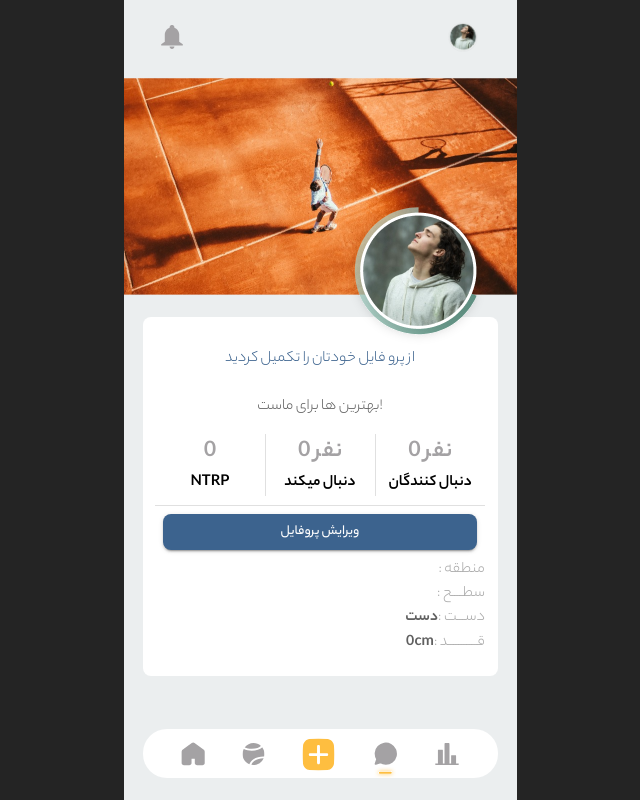
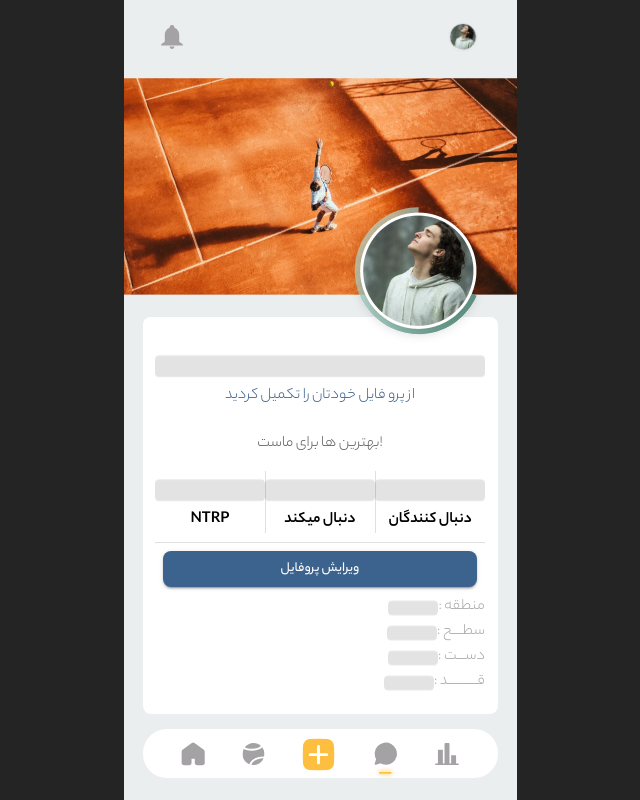
Before and after one commit to nightfury-305244/Court, a React (Vite) app: page /profile in a window 1280 px wide. Shown: the whole page, without its empty margins (320-960 px from the left). Built offline with nearby package versions, Linux system fonts and the light colour scheme; sample sign-in values are in the browser's storage.

Commit message:
set skeleton

```diff
--- a/src/pages/profile/EditProfile.tsx
+++ b/src/pages/profile/EditProfile.tsx
@@ -2,7 +2,7 @@ import {
   Box, Card, CardContent,
   Avatar, styled, InputAdornment, TextField, Slider, Typography, Button
 } from '@mui/material';
-import { useState } from 'react';
+import { useEffect, useState } from 'react';
 import pointSVG from "../../assets/point.svg"
 import taskSVG from "../../assets/task.svg"
 import avatar from '../../assets/avatar.png'
@@ -66,6 +66,10 @@ const EditProfile = (_props: Props) => {
   };
 
   const user: UserState = useAppSelector(({user}) => user);
+
+  useEffect(()=>{
+    setRating(user.ntrp);
+  },[])
   return (
     <Box sx={{ p: 2 }}>
       <Card sx={{ borderRadius: '8px', overflow: 'visible', boxShadow: 3}}>
@@ -146,7 +150,7 @@ const EditProfile = (_props: Props) => {
             <Typography ml={2}>
             سطح
             <br/>
-            {user.ntrp ? user.ntrp : rating}
+            {rating}
             </Typography>
           </Box>
           <Typography sx={{color: "#606060", fontSize: "14px", lineHeight: "21.7px", textAlign: "right"}}>
--- a/src/pages/profile/Profile.tsx
+++ b/src/pages/profile/Profile.tsx
@@ -1,4 +1,4 @@
-import { Box, Button, Typography, styled } from '@mui/material'
+import { Box, Button, Skeleton, Typography, styled } from '@mui/material'
 import { useNavigate } from 'react-router-dom'
 import dashboradImg from "../../assets/dashboard.png"
 import avatar from "../../assets/avatar.png"
@@ -113,42 +113,42 @@ const Profile = (_props: Props) => {
         <img className='avatar' src={avatar} alt='avatar' />
       </Box>
       <div className='container'>
-        <Typography variant='h1' align='center'>{user.name}</Typography>
+        <Typography variant='h1' align='center'>{user.name? user.name : <Skeleton animation="wave" />}</Typography>
         <Typography className="step" align='center'>از پرو فایل خودتان را تکمیل کردید</Typography>
         <br />
         <Typography className="infotxt" align='center' sx={{}}>بهترین ها برای ماست!</Typography>
         <Box className="ntrp">
           <div>
-            <Typography className='title' align='center'>{user.ntrp}</Typography>
+            <Typography className='title' align='center'>{user.ntrp? user.ntrp: <Skeleton animation="wave" />}</Typography>
             <Typography className='content' variant='h3' align='center'>NTRP</Typography>
           </div>
           <hr className='vertiHr'/>
           <div>
-            <Typography className='title' align='center'>نفر  {user.followerCount}</Typography>
+            <Typography className='title' align='center'>{user.name?`نفر ${user.followerCount}`:<Skeleton animation="wave" />}</Typography>
             <Typography className='content' variant='h3' align='center'>دنبال میکند</Typography>
           </div>
           <hr className='vertiHr' />
           <div>
-            <Typography className='title' align='center'> نفر {user.followingCount}</Typography>
+            <Typography className='title' align='center'>{user.name?`نفر ${user.followingCount}`:<Skeleton animation="wave" />}</Typography>
             <Typography className='content' variant='h3' align='center'>دنبال کنندگان</Typography>
           </div>
         </Box>
         <hr className='horiHr'/>
         <Button variant='contained' color='primary' sx={{m: "8px"}} onClick={handleEditProfile}>ویرایش پروفایل</Button>
         <Box className="info">
-          <Typography variant='h3'>{user.city}</Typography>
+          <Typography variant='h3'>{user.city?user.city:<Skeleton sx={{minWidth:"50px"}} animation="wave" />}</Typography>
           <Typography>: منطقه</Typography>
         </Box>
         <Box className="info">
-          <Typography variant='h3'>{user.bio}</Typography>
+          <Typography variant='h3'>{user.bio?user.bio:<Skeleton sx={{minWidth:"50px"}} animation="wave" />}</Typography>
           <Typography>: سطــــح</Typography>
         </Box>
         <Box className="info">
-          <Typography variant='h3'>{user.handSide} دست</Typography>
+          <Typography variant='h3'>{user.handSide?`${user.handSide}دست`:<Skeleton sx={{minWidth:"50px"}} animation="wave" />}</Typography>
           <Typography>: دســـت</Typography>
         </Box>
         <Box className="info">
-          <Typography variant='h3'>{user.height}cm</Typography>
+          <Typography variant='h3'>{user.name?`${user.height}cm`:<Skeleton sx={{minWidth:"50px"}} animation="wave" />}</Typography>
           <Typography>: قـــــــــــد</Typography>
         </Box>
       </div>
```
